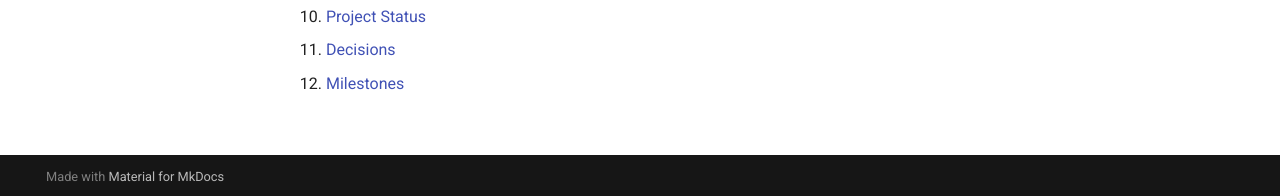
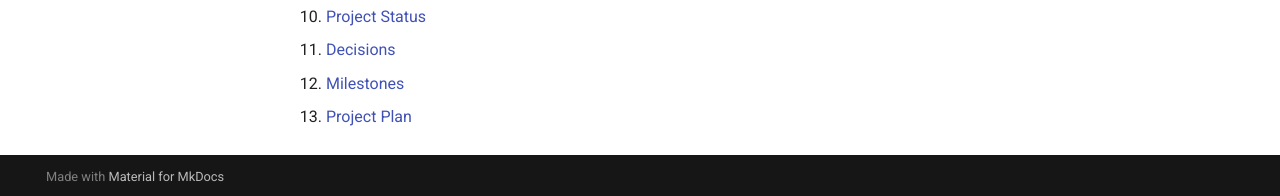
Before and after one commit to Ramgath/hk_racing_project, an MkDocs documentation site: the page built from docs/index.md, in a window 1280 px wide and 1007 px high. Shown: the part 808-1004 px from the top of the window. Built offline with MkDocs 1.6.1 and Material for MkDocs 9.7.7, drawn with Linux system fonts in a browser that asks for light colours.

Commit message:
index fix

```diff
--- a/docs/index.md
+++ b/docs/index.md
@@ -25,3 +25,4 @@ The HK Racing Project is a data-driven initiative to ingest, model, and analyze
 10. [Project Status](project-status.md)
 11. [Decisions](decisions.md)
 12. [Milestones](milestones.md)
+13. [Project Plan](project-plan.md)
```
